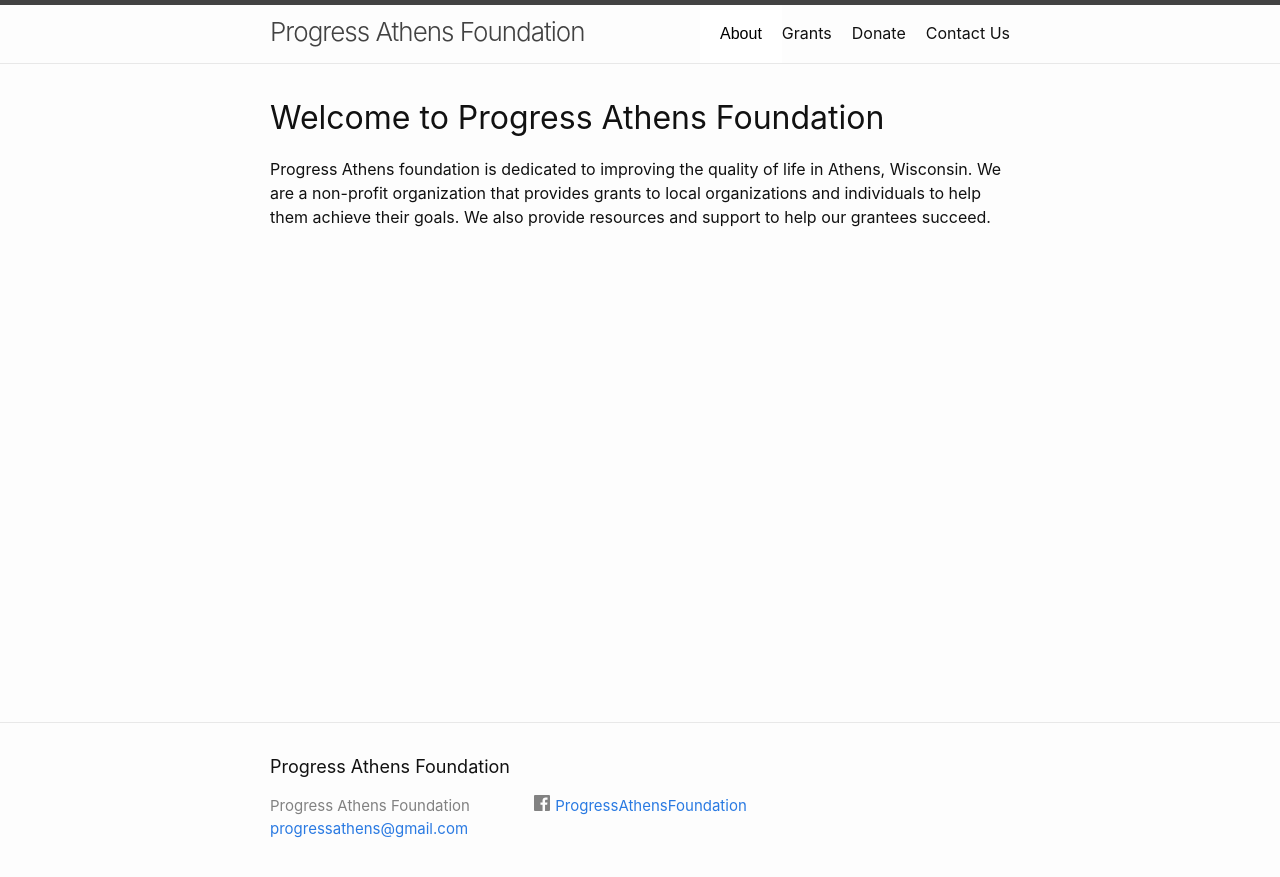
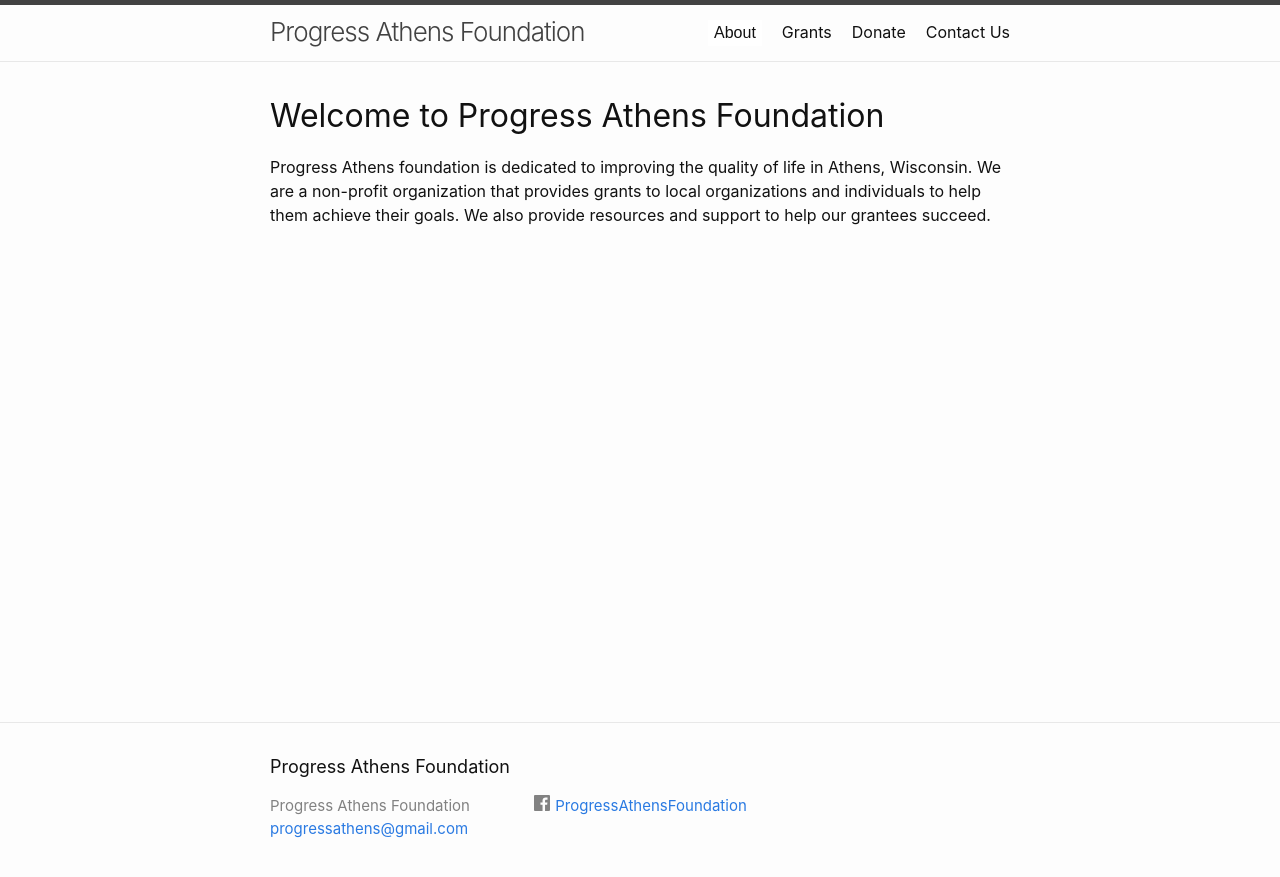
Before and after one commit to helle253/athens-foundation, a Jekyll site: the page built from index.md, in a window 1280 px wide. Shown: the top 877 px of the page. Built offline with Jekyll 4.4.1, drawn with Linux system fonts in a browser that asks for light colours.

Commit message:
refactor styling

```diff
--- a/_sass/themes/_dropdown.scss
+++ b/_sass/themes/_dropdown.scss
@@ -7,7 +7,8 @@
 }
 
 .dropdown-button {
-  padding: 20px;
+  @extend .page-link;
+  font-size: 16px;
   font-size: 16px;
   border: none;
   background-color: white;
--- a/_sass/themes/_layout.scss
+++ b/_sass/themes/_layout.scss
@@ -78,56 +78,7 @@
   }
 
   @include media-query($on-palm) {
-    position: absolute;
-    top: 9px;
-    right: $spacing-unit * 0.5;
-    background-color: $background-color;
-    border: 1px solid $grey-color-light;
-    border-radius: 5px;
-    text-align: right;
-
-    label[for="nav-trigger"] {
-      display: block;
-      float: right;
-      width: 36px;
-      height: 36px;
-      z-index: 2;
-      cursor: pointer;
-    }
-
-    .menu-icon {
-      display: block;
-      float: right;
-      width: 36px;
-      height: 26px;
-      line-height: 0;
-      padding-top: 10px;
-      text-align: center;
-
-      > svg {
-        fill: $grey-color-dark;
-      }
-    }
-
-    input ~ .trigger {
-      clear: both;
-      display: none;
-    }
-
-    input:checked ~ .trigger {
-      display: block;
-      padding-bottom: 5px;
-    }
-
-    .page-link {
-      display: block;
-      padding: 5px 10px;
-
-      &:not(:last-child) {
-        margin-right: 0;
-      }
-      margin-left: 20px;
-    }
+    float: left;
   }
 }
 
```
